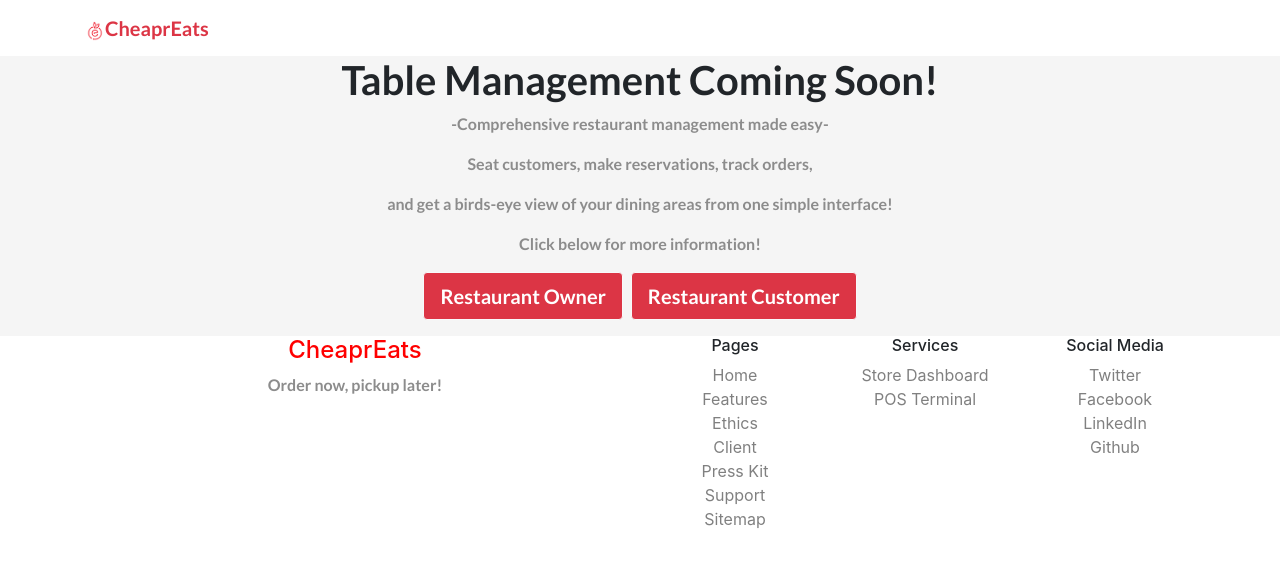
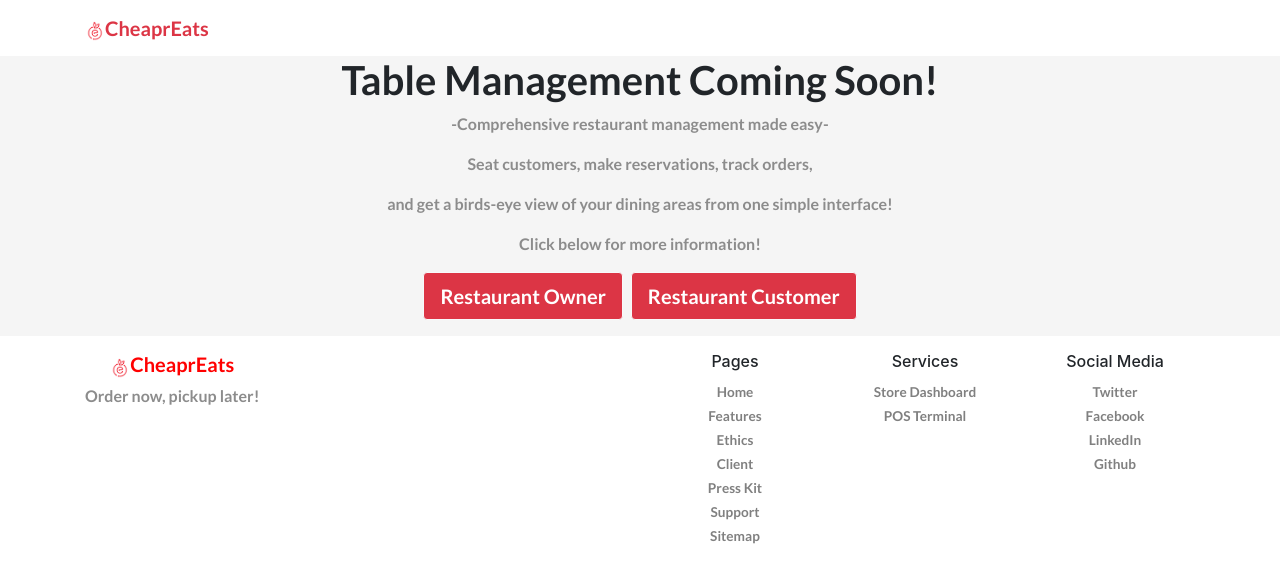
Before and after one commit to rogers-ch/cheapreats-table-mgmt, a React (Create React App) app in the folder my-app/: page / in a window 1280 px wide. Shown: the top 582 px of the page. Built offline with nearby package versions, Linux system fonts and the light colour scheme.

Commit message:
did some styling for footer

```diff
--- a/my-app/src/components/Footer.jsx
+++ b/my-app/src/components/Footer.jsx
@@ -4,13 +4,27 @@ import styled from "styled-components";
 
 
 import '../css/App.css';
+import logoForCheaprEats from "../images/logoForCheaprEats.png";
 
 function Footer() {
     const color={
-        color:'red'
+        color:'red',
+        'font-size': '1.25rem',
+        'font-family':'Lato, sans-serif'
     }
+
+    const img = {
+        width: '20px',
+        height: '20px'
+    }
+
     const Link = styled.a`
       color: gray;
+
+      font-family:Lato, sans-serif;
+
+      font-size: 0.85rem;
+
 
       &:hover {
         color: red;
@@ -20,13 +34,15 @@ function Footer() {
 
 
     return (
-        <footer>
+        <footer className='m-3'>
             <div className="container">
                 <div className="row">
                     <div className="col-6">
-
-                        <h4 style={color}>CheaprEats</h4>
-                        <p>Order now, pickup later!</p>
+                        <div className='float-left'>
+                            <img className='d-inline-block' src={ logoForCheaprEats } alt="logo For CheaprEats " style={ img }></img>
+                            <h4 className='d-inline-block' style={color} >CheaprEats</h4>
+                            <p>Order now, pickup later!</p>
+                        </div>
                     </div>
 
                     <div className="col-2">
```
